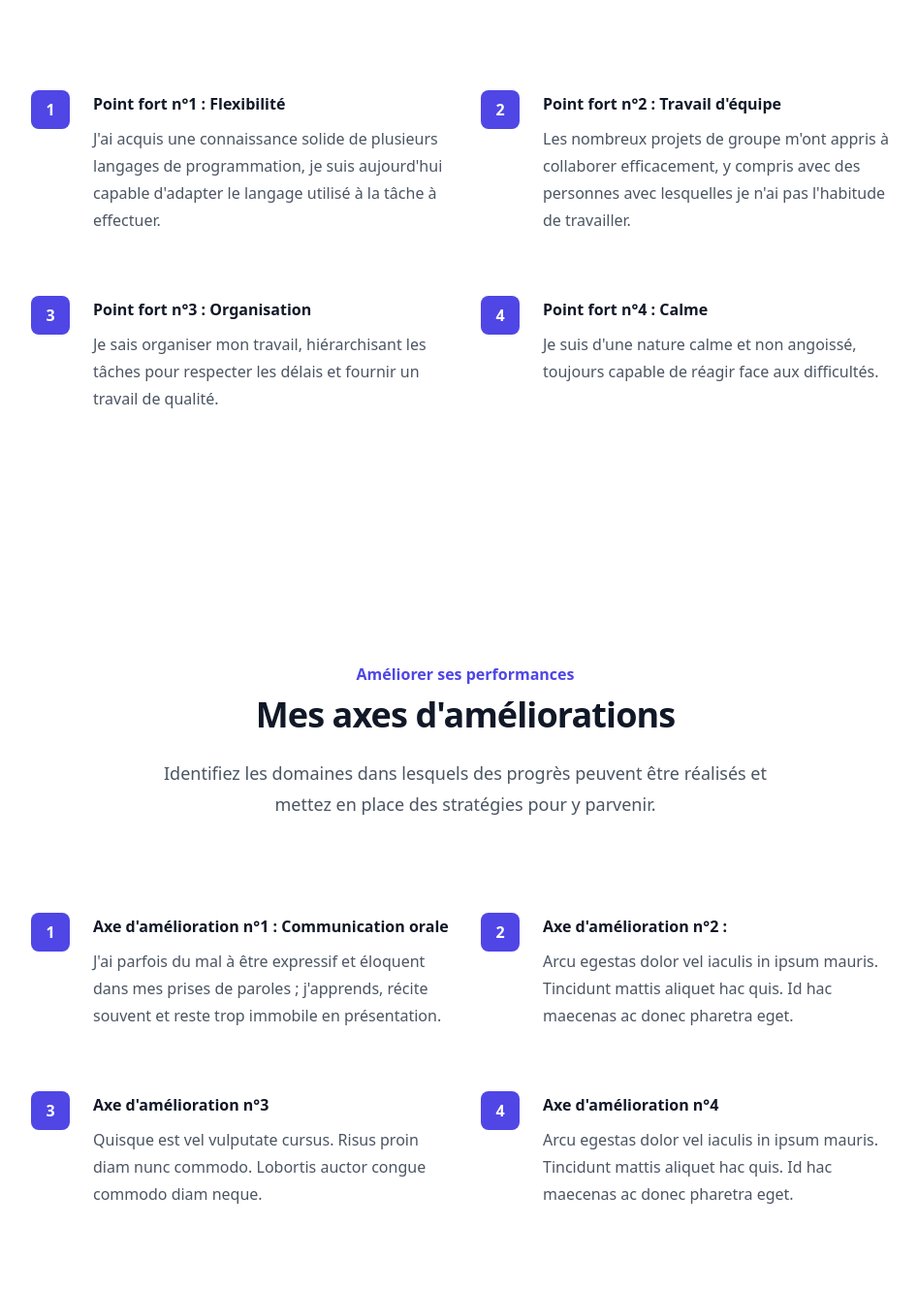
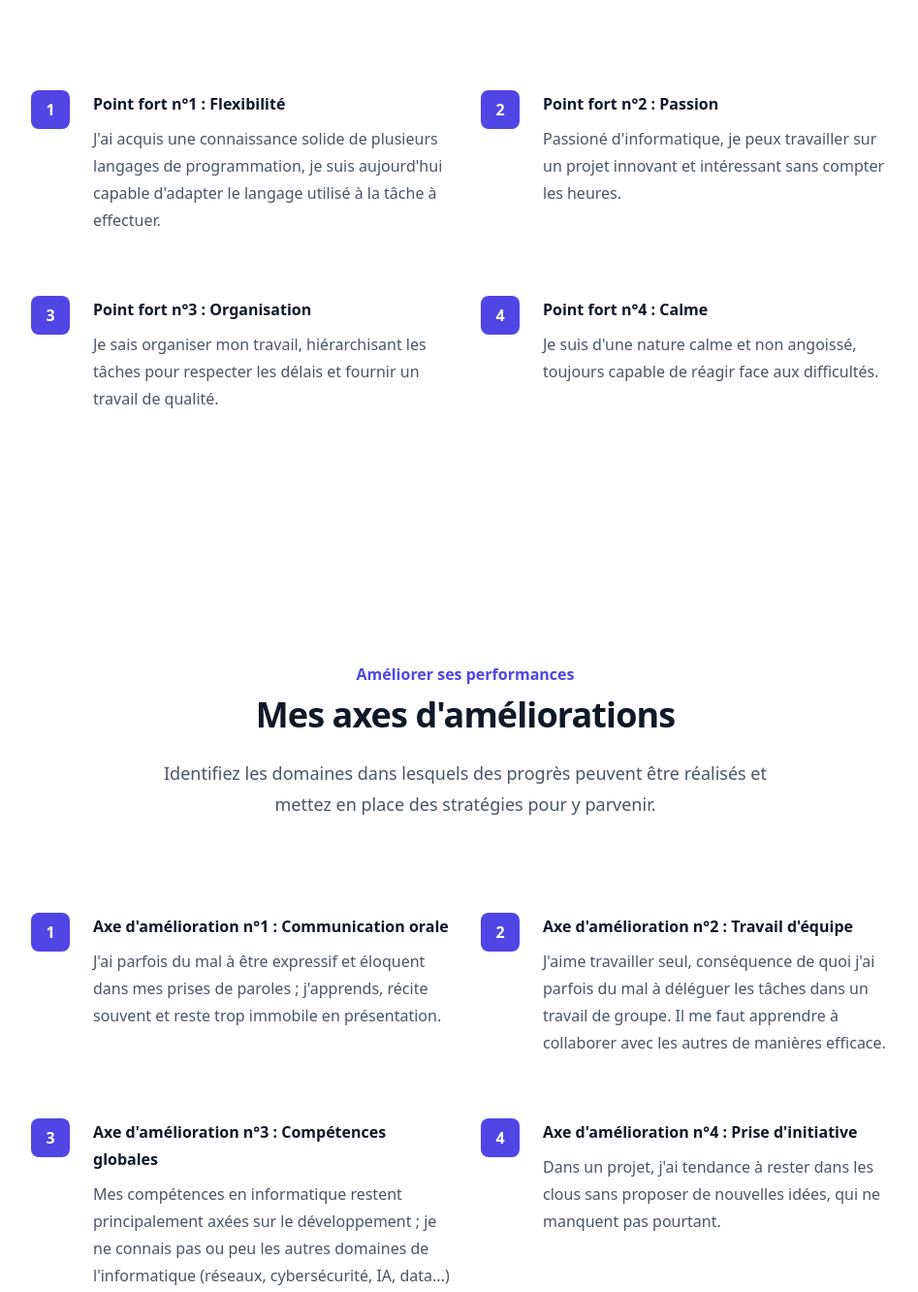
Before and after one commit to fl-hugo/ProfileB2, a plain HTML site: page index.html in a window 1280 px wide. Shown: the part 407-1739 px from the top of the page at 97% size, without its empty margins (160-1107 px from the left). Drawn offline with nearby package versions, Linux system fonts and the light colour scheme.

Commit message:
Amelioration points

```diff
--- a/index.html
+++ b/index.html
@@ -39,9 +39,9 @@
               <div class="absolute left-0 top-0 flex h-10 w-10 items-center justify-center rounded-lg bg-indigo-600 text-white">
                 2
               </div>
-              Point fort n°2 : Travail d'équipe
+              Point fort n°2 : Passion
             </dt>
-            <dd class="mt-2 text-base leading-7 text-gray-600">Les nombreux projets de groupe m'ont appris à collaborer efficacement, y compris avec des personnes avec lesquelles je n'ai pas l'habitude de travailler.</dd>
+            <dd class="mt-2 text-base leading-7 text-gray-600">Passioné d'informatique, je peux travailler sur un projet innovant et intéressant sans compter les heures.</dd>
           </div>
           <div class="relative pl-16">
             <dt class="text-base font-semibold leading-7 text-gray-900">
@@ -90,27 +90,27 @@
               <div class="absolute left-0 top-0 flex h-10 w-10 items-center justify-center rounded-lg bg-indigo-600 text-white">
                 2
               </div>
-              Axe d'amélioration n°2 :
+              Axe d'amélioration n°2 : Travail d'équipe
             </dt>
-            <dd class="mt-2 text-base leading-7 text-gray-600">Arcu egestas dolor vel iaculis in ipsum mauris. Tincidunt mattis aliquet hac quis. Id hac maecenas ac donec pharetra eget.</dd>
+            <dd class="mt-2 text-base leading-7 text-gray-600">J'aime travailler seul, conséquence de quoi j'ai parfois du mal à déléguer les tâches dans un travail de groupe. Il me faut apprendre à collaborer avec les autres de manières efficace.</dd>
           </div>
           <div class="relative pl-16">
             <dt class="text-base font-semibold leading-7 text-gray-900">
               <div class="absolute left-0 top-0 flex h-10 w-10 items-center justify-center rounded-lg bg-indigo-600 text-white">
                 3
               </div>
-              Axe d'amélioration n°3
+              Axe d'amélioration n°3 : Compétences globales
             </dt>
-            <dd class="mt-2 text-base leading-7 text-gray-600">Quisque est vel vulputate cursus. Risus proin diam nunc commodo. Lobortis auctor congue commodo diam neque.</dd>
+            <dd class="mt-2 text-base leading-7 text-gray-600">Mes compétences en informatique restent principalement axées sur le développement ; je ne connais pas ou peu les autres domaines de l'informatique (réseaux, cybersécurité, IA, data...)</dd>
           </div>
           <div class="relative pl-16">
             <dt class="text-base font-semibold leading-7 text-gray-900">
               <div class="absolute left-0 top-0 flex h-10 w-10 items-center justify-center rounded-lg bg-indigo-600 text-white">
                 4
               </div>
-              Axe d'amélioration n°4
+              Axe d'amélioration n°4 : Prise d'initiative
             </dt>
-            <dd class="mt-2 text-base leading-7 text-gray-600">Arcu egestas dolor vel iaculis in ipsum mauris. Tincidunt mattis aliquet hac quis. Id hac maecenas ac donec pharetra eget.</dd>
+            <dd class="mt-2 text-base leading-7 text-gray-600">Dans un projet, j'ai tendance à rester dans les clous sans proposer de nouvelles idées, qui ne manquent pas pourtant.</dd>
           </div>
         </dl>
       </div>
```
Also changed, not shown: 1 other file.
